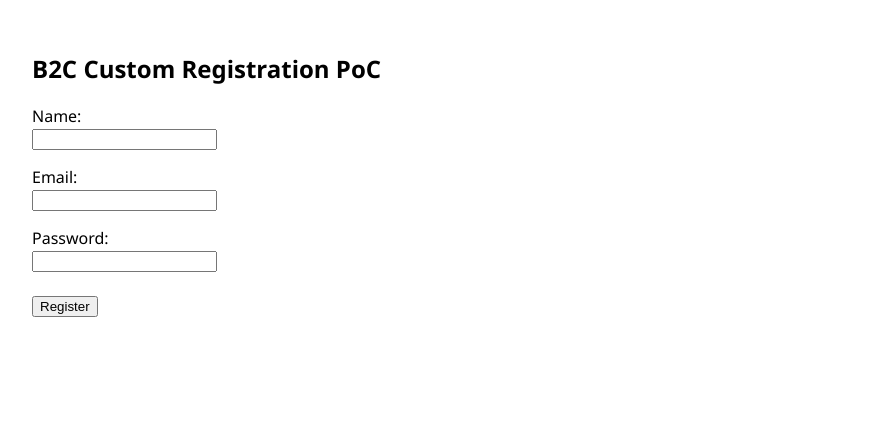
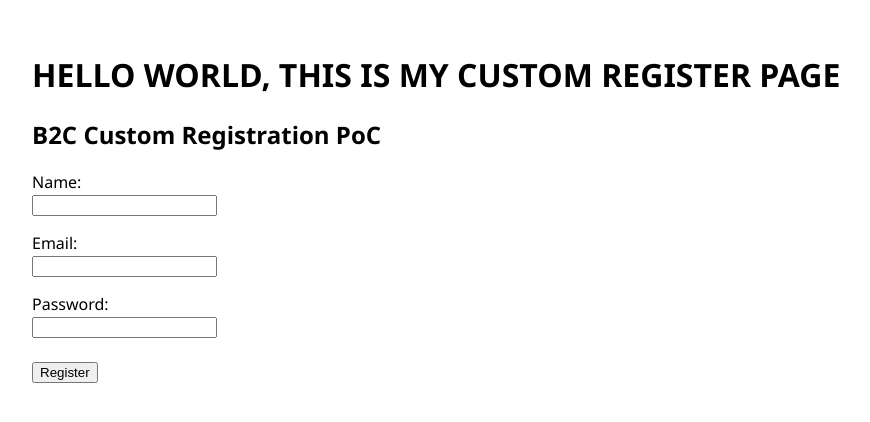
Before and after one commit to Telse/b2c-register-poc, a React (Create React App) app: page / in a window 1280 px wide. Shown: the top 422 px of the page, without its empty margins (0-870 px from the left). Built offline with nearby package versions, Linux system fonts and the light colour scheme.

Commit message:
updated app.js

```diff
--- a/src/App.js
+++ b/src/App.js
@@ -15,6 +15,7 @@ function App() {
 
   return (
     <div style={{ padding: "2rem", fontFamily: "Segoe UI, sans-serif" }}>
+      <h1>HELLO WORLD, THIS IS MY CUSTOM REGISTER PAGE</h1>
       <h2>B2C Custom Registration PoC</h2>
       <form onSubmit={handleSubmit} style={{ maxWidth: "400px" }}>
         <div>
```
Also changed, not shown: 7 other files (tests, documents, lock files or other folders).
